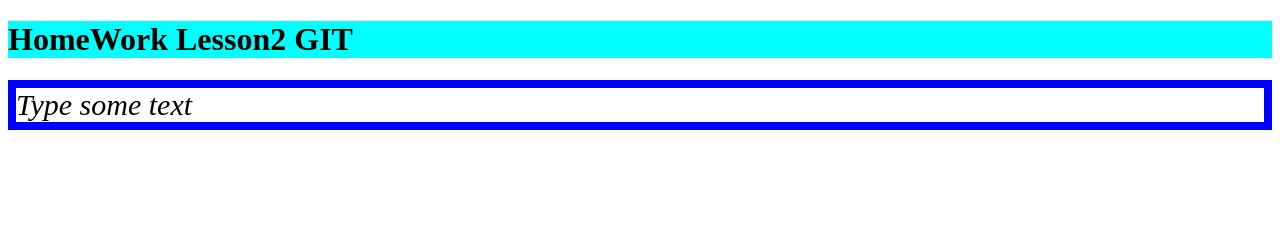
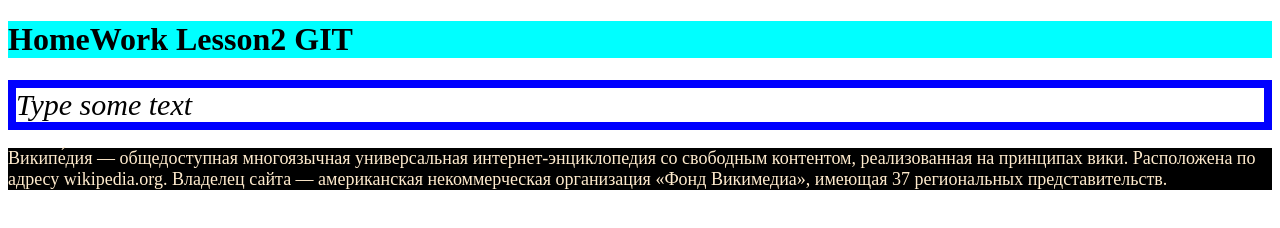
Before and after one commit to InnaTatarinova/Git_task2, a plain HTML site: page index.html in a window 1280 px wide. Drawn offline with Linux system fonts and the light colour scheme.

Commit message:
Add some css style for <p>

```diff
--- a/index.html
+++ b/index.html
@@ -12,6 +12,7 @@
 <body>
     <h1>HomeWork Lesson2 GIT</h1>
     <div class="work_with_div">Type some text</div>
+    <p class = "work_with_text">Википе́дия — общедоступная многоязычная универсальная интернет-энциклопедия со свободным контентом, реализованная на принципах вики. Расположена по адресу wikipedia.org. Владелец сайта — американская некоммерческая организация «Фонд Викимедиа», имеющая 37 региональных представительств.</p>
     <script src="index.js"></script>
 
 </body>
--- a/style.css
+++ b/style.css
@@ -8,3 +8,10 @@
     font-style: italic;
     font-size: 30px;
 }
+
+.work_with_text{
+    background-color: black;
+    color: blanchedalmond;
+    font-size: large;
+
+}
```
